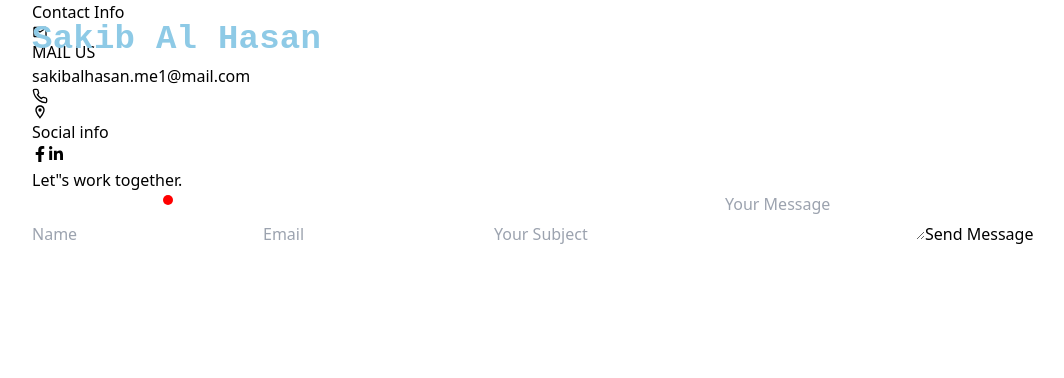
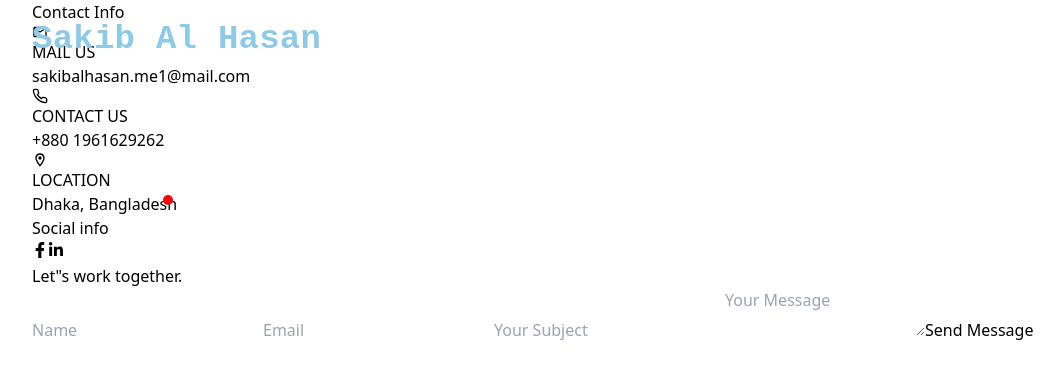
Before and after one commit to SakibAlHasan10/my-portfolio-website, a React (Vite) app: page /contact in a window 1280 px wide. Shown: the top 378 px of the page, without its empty margins (32-1096 px from the left). Built offline with nearby package versions, Linux system fonts and the light colour scheme.

Commit message:
create contact page

```diff
--- a/src/pages/contact/Contact.jsx
+++ b/src/pages/contact/Contact.jsx
@@ -6,16 +6,16 @@ import { MdOutlineLocationOn } from "react-icons/md";
 const Contact = () => {
   return (
     <div>
-      <div className="grid md:grid-cols-3">
+      <div className="grid md:grid-cols-3 pb-32">
         <div className="text-white">
-          <h3 className="uppercase text-xl font-semibold">Contact Info</h3>
+          <h3 className="uppercase text-lg font-semibold">Contact Info</h3>
           <div className="flex gap-6 items-center mt-8 ">
             <div className="w-20 h-20 bg-gradient-to-r from-[#2A2A2A] to-[#151515] flex items-center justify-center text-3xl rounded-lg">
               <MdMailOutline/>
             </div>
             <div>
-              <h4>MAIL US</h4>
-              <h4>sakibalhasan.me1@mail.com</h4>
+              <h4 className="text-[#595858] font-semibold text-lg">MAIL US</h4>
+              <h4 className="text-[#e1e0e0] mt-1">sakibalhasan.me1@mail.com</h4>
             </div>
           </div>
           <div className="flex gap-6 items-center mt-14 ">
@@ -24,6 +24,8 @@ const Contact = () => {
             <LuPhone/>
             </div>
             <div>
+                <div className="text-[#595858] font-semibold text-lg">CONTACT US</div>
+              <h4 className="text-[#e1e0e0] mt-1">+880 1961629262</h4>
 
             </div>
           </div>
@@ -32,10 +34,14 @@ const Contact = () => {
 
             <MdOutlineLocationOn/>
             </div>
-            <div></div>
+            <div >
+            <h4 className="text-[#595858] font-semibold text-lg">LOCATION</h4>
+            <h4 className="text-[#e1e0e0] mt-1">Dhaka, Bangladesh</h4>
+            </div>
+
           </div>
-          <div className="">
-            <h2 className="uppercase text-xl font-semibold">Social info</h2>
+          <div className="mt-12">
+            <h2 className="uppercase text-lg font-semibold">Social info</h2>
             <div className="flex mt-8 justify-start gap-6 items-center">
               <button className="w-20 h-20 bg-gradient-to-r from-[#2A2A2A] to-[#1A1A1A] rounded-full hover:text-black hover:bg-gradient-to-r hover:from-[#fff] hover:to-[#1A1A1A] flex items-center justify-center text-3xl">
                 <FaFacebookF />
```
